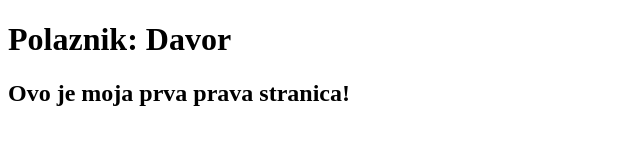
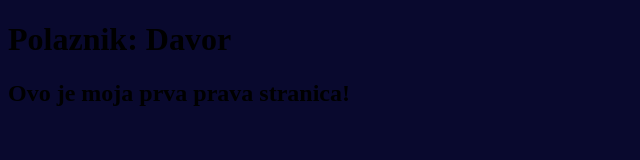
Before and after one commit to matejthedev/primjer_forka, a website: page index.html in a window 1280 px wide. Shown: the whole page, without its empty margins (0-640 px from the left). Drawn offline with Linux system fonts and the light colour scheme.

Commit message:
Promijenjen title i bg color

```diff
--- a/index.html
+++ b/index.html
@@ -4,7 +4,12 @@
     <meta charset="UTF-8" />
     <meta http-equiv="X-UA-Compatible" content="IE=edge" />
     <meta name="viewport" content="width=device-width, initial-scale=1.0" />
-    <title>Fork - vjezba</title>
+    <title>Davor Pasariček</title>
+    <style>
+      body {
+        background-color: rgb(9, 9, 46);
+      }
+    </style>
   </head>
   <body>
     <h1>Polaznik: Davor</h1>
```
